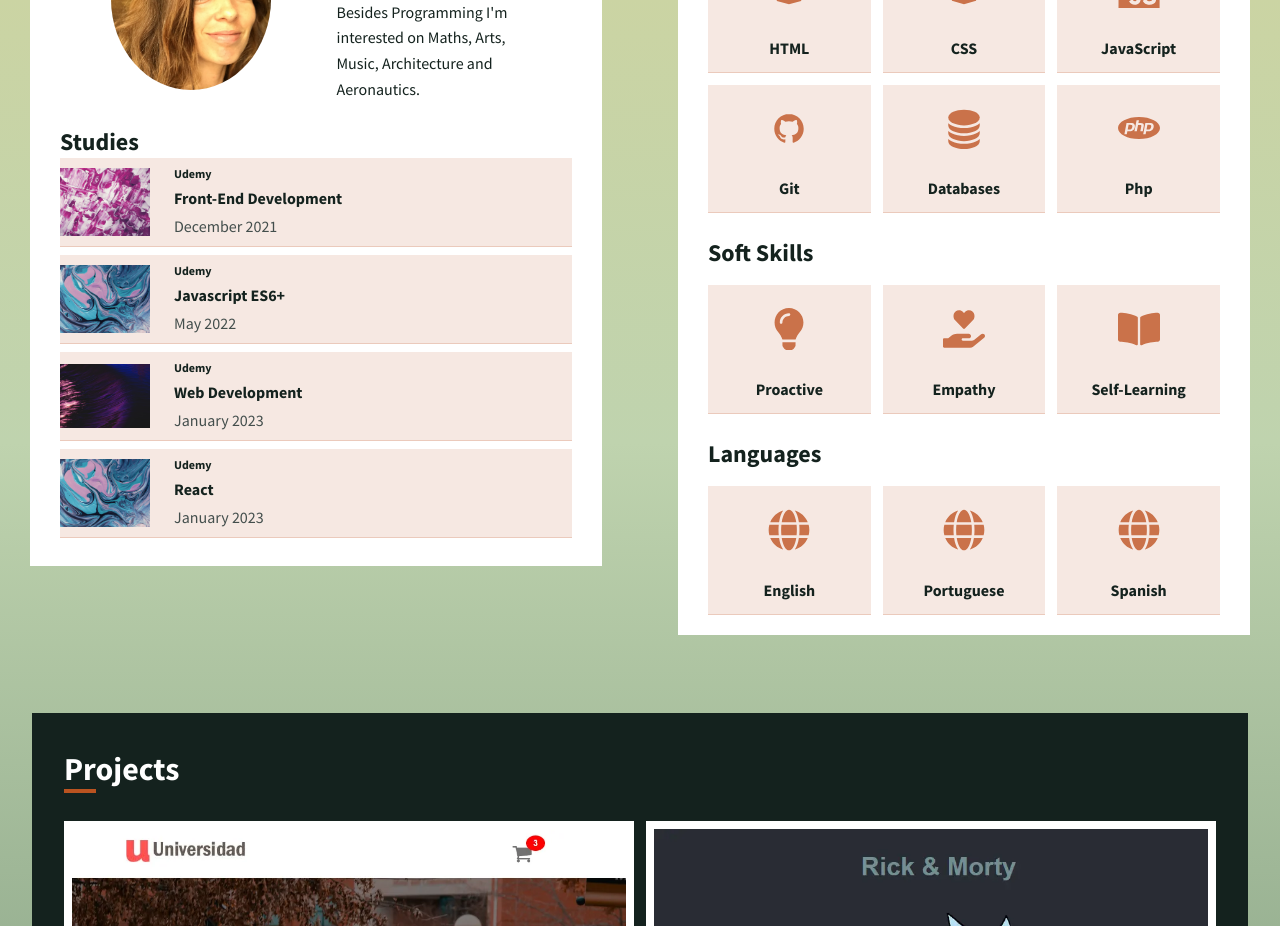
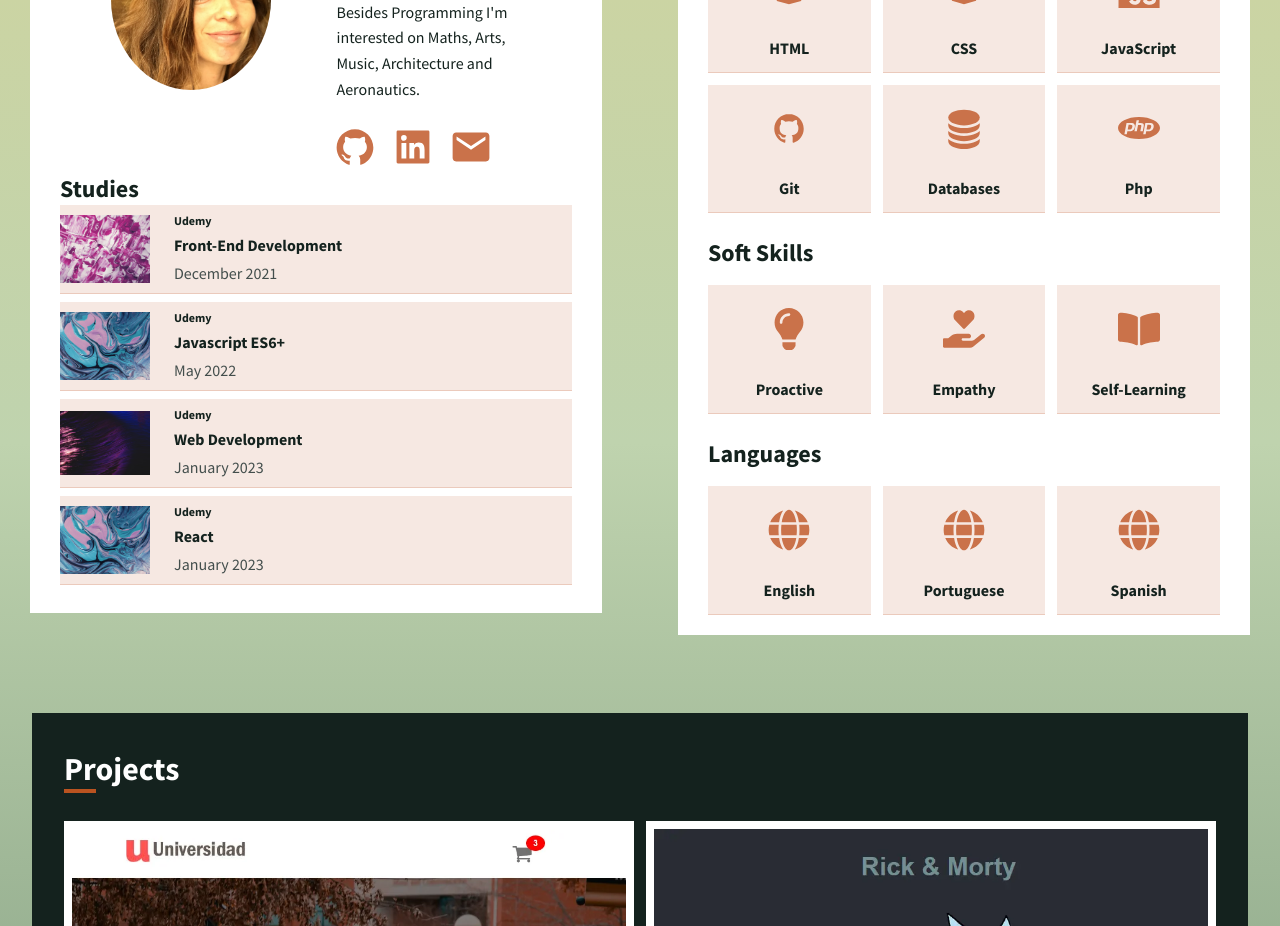
Before and after one commit to Michellefsd/my-PORTFOLIO, a React (Create React App) app: page / in a window 1280 px wide. Shown: the part 920-1846 px from the top of the page. Built offline with nearby package versions, Linux system fonts and the light colour scheme.

Commit message:
icons github mail and linkedin done

```diff
--- a/src/components/MiniCard.jsx
+++ b/src/components/MiniCard.jsx
@@ -8,7 +8,7 @@ function MiniCard({ children, icon }) {
       <div className="centered">
       <IconContext.Provider value={{ size:"42px", color: "var(--primary_color--80)" }}>
         {icon}
-        </IconContext.Provider>
+      </IconContext.Provider>
       </div>
         <h4 className='skill'>{children}</h4>
     </div>
--- a/src/components/pages/AboutMe.css
+++ b/src/components/pages/AboutMe.css
@@ -45,3 +45,16 @@
         display: flex;
     }
 }
+.link-profile:hover {
+    color: var(--primary_color--60)
+}
+.link-profile {
+    color: var(--primary_color--80)
+}
+.margin {
+    display: flex;
+    gap: 1.6rem;
+    justify-content: end;
+    margin-right: 8rem;
+    align-items: center;
+}
--- a/src/components/pages/AboutMe.jsx
+++ b/src/components/pages/AboutMe.jsx
@@ -5,6 +5,9 @@ import img3 from'../../img/studies3.jpg';
 import { forwardRef } from 'react';
 import image from'../../img/cv.jpg';
 import Studies from './Studies';
+import { IconContext } from 'react-icons';
+import { AiFillGithub, AiFillLinkedin } from 'react-icons/ai';
+import { IoMdMail } from 'react-icons/io';
 
 const AboutMe = forwardRef((props, ref ) => {
   return (
@@ -20,6 +23,13 @@ const AboutMe = forwardRef((props, ref ) => {
             Besides Programming I'm interested on Maths, Arts, Music,
             Architecture and Aeronautics.
           </p>
+        </div>
+        <div className='margin'>
+        <IconContext.Provider value={{ size:"42px" }}>
+          <a className='link-profile' href="https://github.com/Michellefsd" target="blank" rel="noopener noreferrer"><AiFillGithub /></a>
+          <a className='link-profile' href="https://www.linkedin.com/in/michelle-rodr%C3%ADguez-326972239/" target="blank" rel="noopener noreferrer"><AiFillLinkedin /></a>
+          <a className='link-profile' href="mailto:promichfsd@gmail.com?subject=Hey Michelle, I visited your WebSite&body=hello" title="Mail" rel="noopener noreferrer" target="blank"><IoMdMail /></a>
+        </IconContext.Provider>
         </div>
         <div className='studies'>
           <h3>Studies</h3>
```
